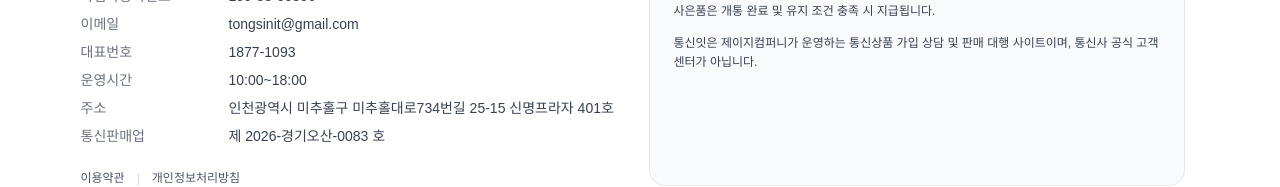
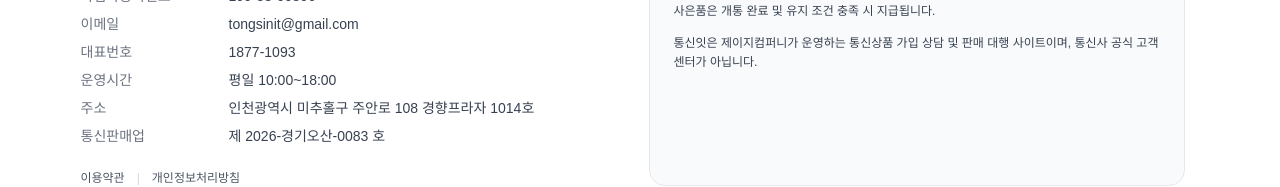
Before and after one commit to JGcompany93/tongsinit, a React (Vite) app: page / in a window 1280 px wide. Shown: the part 3340-3527 px from the top of the page. Built offline with nearby package versions, Linux system fonts and the light colour scheme; a web font is replaced by a local one.

Commit message:
수정 내용 설명

```diff
--- a/src/components/Footer.tsx
+++ b/src/components/Footer.tsx
@@ -50,13 +50,13 @@ export default function Footer() {
                 <dt className="w-[140px] shrink-0 text-gray-500">
                   운영시간
                 </dt>
-                <dd className="font-medium">10:00~18:00</dd>
+                <dd className="font-medium">평일 10:00~18:00</dd>
               </div>
 
               <div className="flex gap-2">
                 <dt className="w-[140px] shrink-0 text-gray-500">주소</dt>
                 <dd className="font-medium">
-                  인천광역시 미추홀구 미추홀대로734번길 25-15 신명프라자 401호
+                  인천광역시 미추홀구 주안로 108 경향프라자 1014호
                 </dd>
               </div>
 
```
